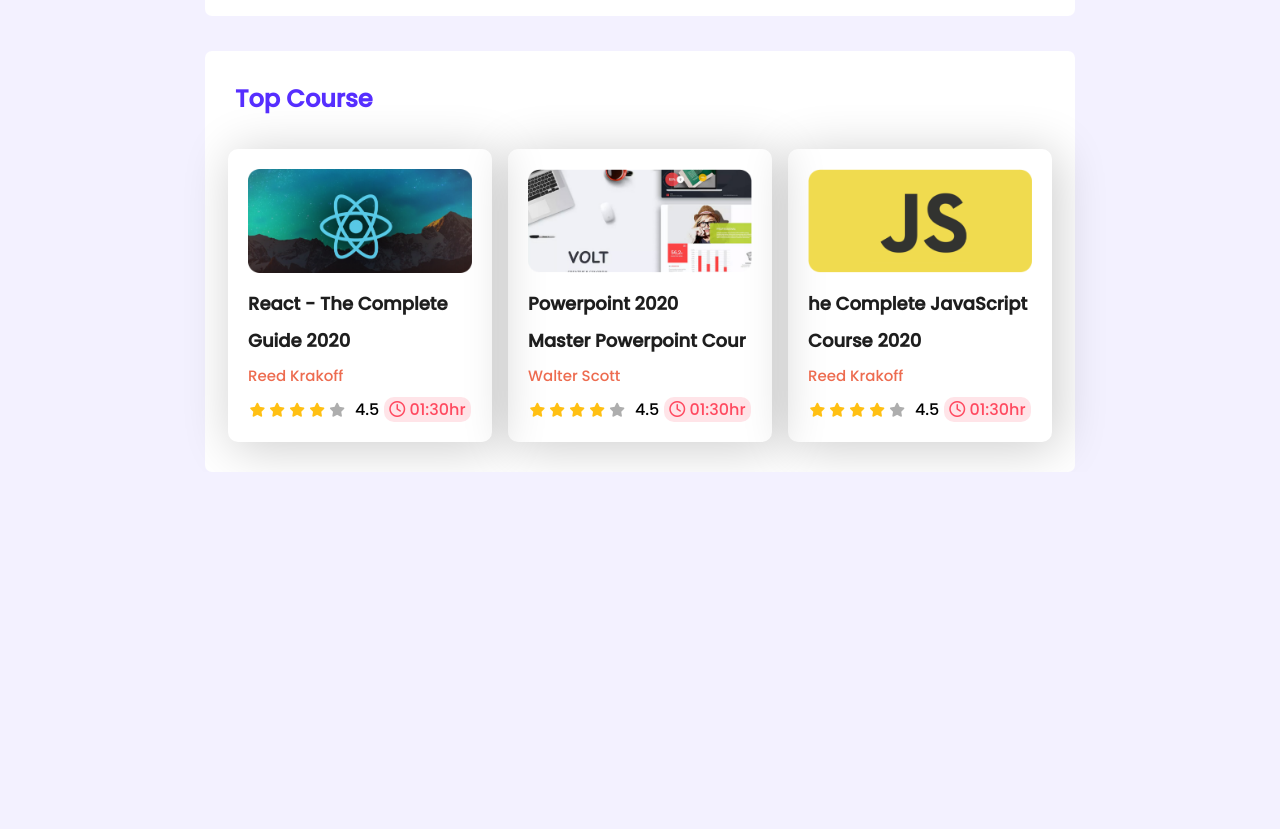
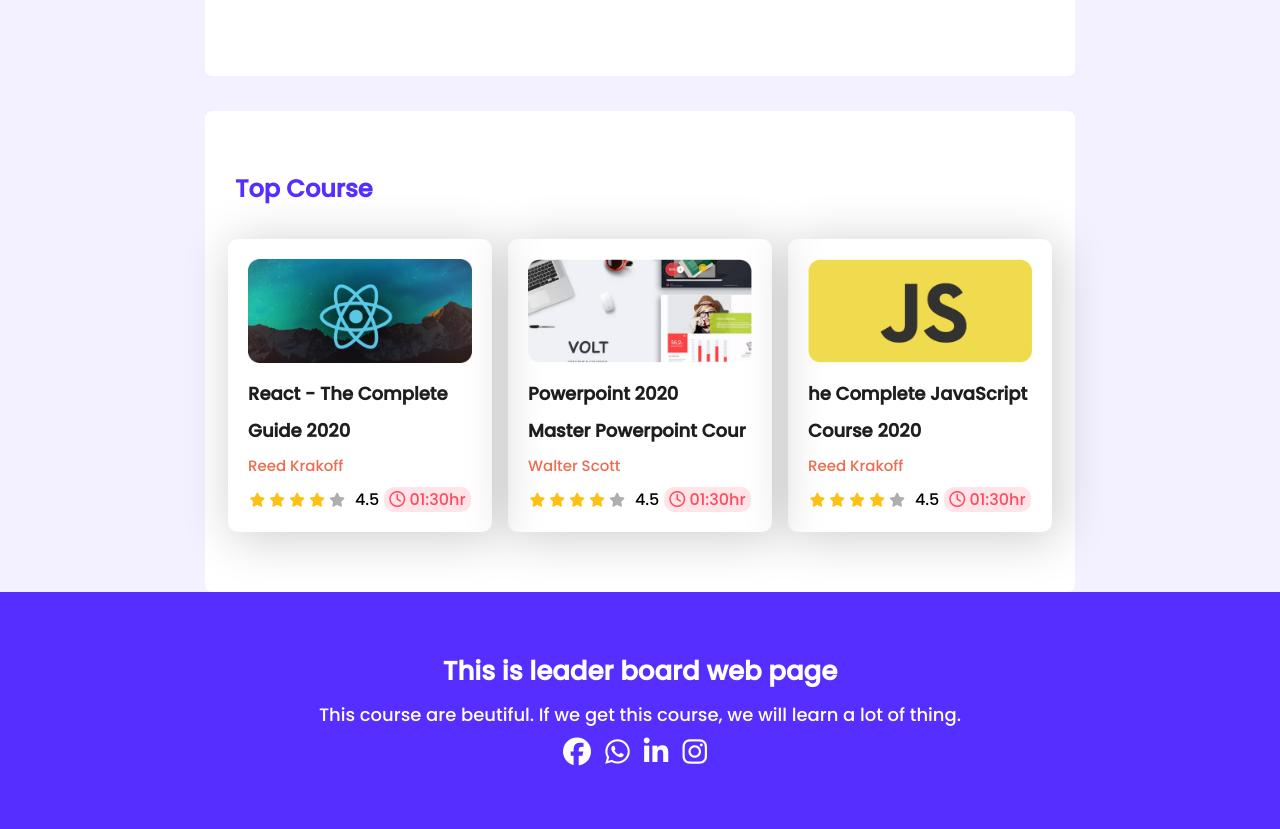
Before and after one commit to Sharif-Miah/leader-board-website, a plain HTML site: page index.html in a window 1280 px wide. Shown: the part 829-1658 px from the top of the page. Before the commit the page ends 1301 px from the top, so only its background shows below. Drawn offline with Linux system fonts and the light colour scheme.

Commit message:
footer added

```diff
--- a/css/style.css
+++ b/css/style.css
@@ -16,7 +16,7 @@ body {
 .container {
     width: 870px;
     background-color: #fff;
-    padding: 30px;
+    padding: 60px 30px;
     border-radius: 7px;
 }
 
@@ -157,6 +157,7 @@ hr {
     display: flex;
     justify-content: center;
     margin-top: 35px;
+    /* padding-bottom: 50px; */
 
 }
 
@@ -227,3 +228,31 @@ hr {
 .rate {
     margin-right: 5px;
 }
+
+/*------------ Footer section------------  */
+.footer {
+    padding: 60px 0;
+    background-color: #562EFF;
+}
+
+.footer-content {
+    text-align: center;
+}
+
+.footer-content h2 {
+    font-size: 26px;
+    color: #fff;
+}
+
+.footer-content p {
+    font-size: 18px;
+    margin: 10px 0;
+    color: #fff;
+}
+
+.footer-content .social-icon i {
+    font-size: 28px;
+    margin-right: 10px;
+    cursor: pointer;
+    color: #fff;
+}
--- a/index.html
+++ b/index.html
@@ -102,6 +102,7 @@
             </div>
         </section>
     </main>
+
     <!-- Lates Course  -->
 
     <section class="course">
@@ -127,7 +128,6 @@
                         <div class="clock">
                             <i class="fa-regular fa-clock"></i>
                             01:30hr
-                            <!-- <span>01:30hr</span> -->
                         </div>
                     </div>
                 </div>
@@ -150,7 +150,6 @@
                         <div class="clock">
                             <i class="fa-regular fa-clock"></i>
                             01:30hr
-                            <!-- <span>01:30hr</span> -->
                         </div>
                     </div>
                 </div>
@@ -173,14 +172,25 @@
                         <div class="clock">
                             <i class="fa-regular fa-clock"></i>
                             01:30hr
-                            <!-- <p class="time">01:30 hr</p> -->
                         </div>
                     </div>
                 </div>
             </div>
         </div>
-
     </section>
 </body>
 
+<footer class="footer">
+    <div class="footer-content">
+        <h2>This is leader board web page</h2>
+        <p class="fotter-text">This course are beutiful. If we get this course, we will learn a lot of thing.</p>
+        <div class="social-icon">
+            <a href="#"><i class="fa-brands fa-facebook"></i></a>
+            <a href="#"><i class="fa-brands fa-whatsapp"></i></a>
+            <a href="#"><i class="fa-brands fa-linkedin-in"></i></a>
+            <a href="#"><i class="fa-brands fa-instagram"></i></a>
+        </div>
+    </div>
+</footer>
+
 </html>
```
